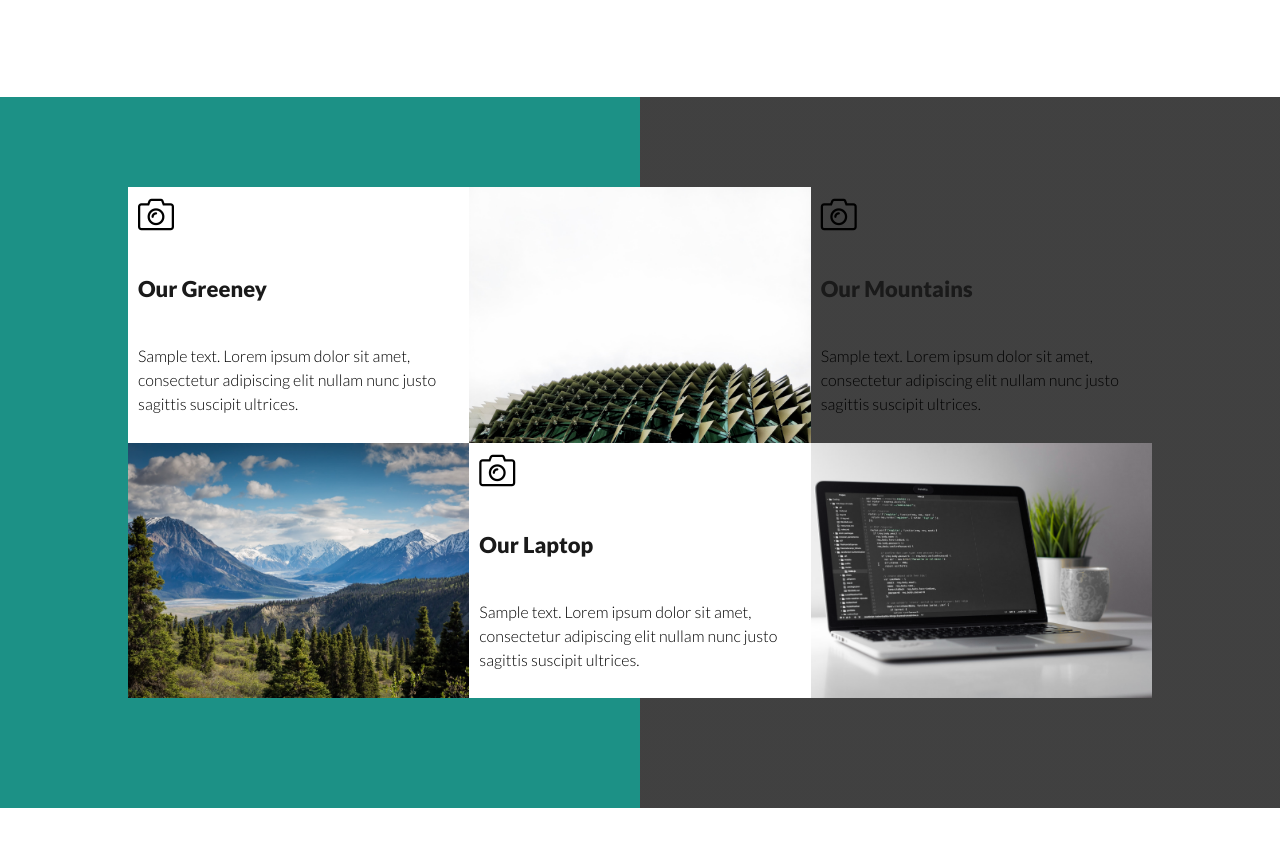
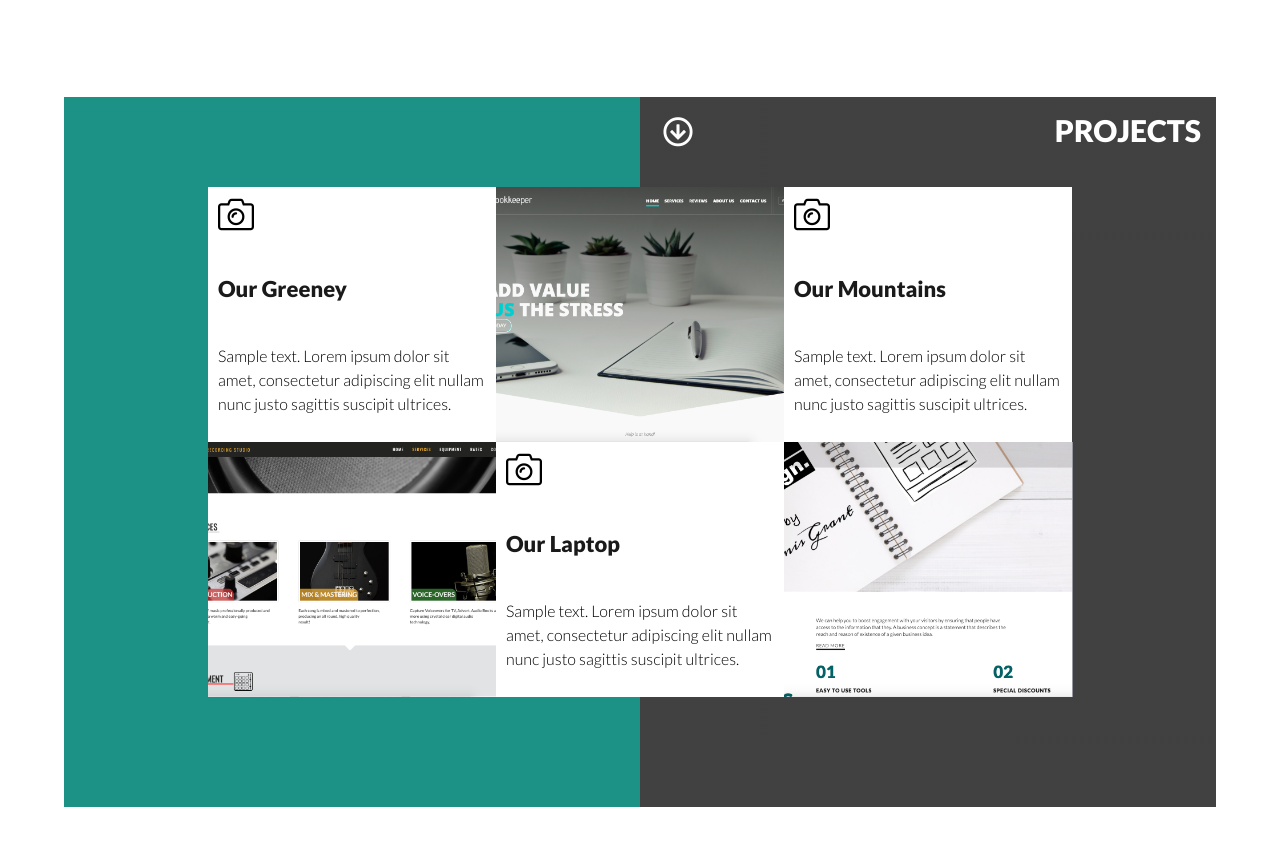
Before and after one commit to Denis-Grant/mysite, a website: page index.html in a window 1280 px wide. Shown: the part 1798-2644 px from the top of the page. Drawn offline with Linux system fonts and the light colour scheme.

Commit message:
portfolio

```diff
--- a/index.html
+++ b/index.html
@@ -24,7 +24,7 @@
                     </div>
                     <ul class="nav__menu">
                         <li><a href="#">HOME</a></li>
-                        <li><a href="#aims">SOLUTIONS</a></li>
+                        <li><a href="#solutions">SOLUTIONS</a></li>
                         <li><a href="#services">SERVICES</a></li>
                         <li><a href="#about">PROJECTS</a></li>
                         <li><a href="#about">ABOUT</a></li>
@@ -101,7 +101,11 @@
     <section id="portfolio">
       <div class="background">
         <div class="green-bg"></div>
-        <div class="black-bg"></div>
+        <div class="black-bg">
+          <i class="far fa-arrow-circle-down"></i>
+
+          <h3>PROJECTS</h3>
+        </div>
       </div>
       <div class="portfolio-wrapper">
         <div class="portfolio">
@@ -113,16 +117,16 @@
                 <p>Sample text. Lorem ipsum dolor sit amet, consectetur adipiscing elit nullam nunc justo sagittis suscipit ultrices.</p>
               </div>
               <div class="portfolio__box">
-               <img src="img/gallery/img-01.jpg" alt="">
+               <img src="img/gallery/bookeeping.png" alt="">
               </div>
-              <div class="portfolio__box toggle">
+              <div class="portfolio__box bg-color">
                 <i class="fal fa-camera-alt"></i>
                 <h3>Our Mountains</h3>
                 <p>Sample text. Lorem ipsum dolor sit amet, consectetur adipiscing elit nullam nunc justo sagittis suscipit ultrices.</p>
               </div>
 
               <div class="portfolio__box">
-                <img src="img/gallery/img-03.jpg" alt="">
+                <img src="img/gallery/studio.png" alt="">
               </div>
               <div class="portfolio__box white-bg">
                 <i class="fal fa-camera-alt"></i>
@@ -130,7 +134,7 @@
                 <p>Sample text. Lorem ipsum dolor sit amet, consectetur adipiscing elit nullam nunc justo sagittis suscipit ultrices.</p>
               </div>
               <div class="portfolio__box">
-                <img src="img/code3-b&w.png" alt="">
+                <img src="img/gallery/mysite.png" alt="">
               </div>
 
 
--- a/scss/style.scss
+++ b/scss/style.scss
@@ -186,12 +186,12 @@ header {
             justify-content: space-between;
             padding-right: 15px;
             align-items: center;
-            // justify-content:center;
             top: 88%;
             bottom: 0;
             left: 0;
             right: 0;
             background: #1a1a1ad4;
+            // background: #1a1a1ad4;
             color: #fff;
             font-size: 24px;
             h3 {
@@ -234,13 +234,15 @@ header {
     }
 } /* services end */ /*  *EOF* */
 
-#portfolio {
+section#portfolio {
+    margin: 0 auto;
+    width: 100%;
+    position: relative;
+    // padding-top: 0;
     margin-top: 100px;
     background: linear-gradient(to right, #1C9186 0%, #1C9186 50%,#1C9186 50%,#1a1a1ad4 50%,#1a1a1ad4 100%);
 
-    // height: 500px;
     .background {
-        z-index: 1;
         display: flex;
         width: 100%;
         height: inherit;
@@ -250,23 +252,37 @@ header {
         }
         .black-bg {
             width: 50%;
-            background: $black;
+            background: #1a1a1ad4;
+            // background: #1a1a1a63;
+            h3, {
+                position: absolute;
+                top: 15px;
+                right: 15px;
+                color: #fff;
+                font-size: 30px;
+                margin: 0 0;
+            }
+            i {
+                position: absolute;
+                top: 20px;
+                left: 52%;
+                color: #fff;
+                font-size: 30px;
+                margin: 0 0;
+            }
         }
     }
 
 }
 .portfolio-wrapper {
-    width:80%;
+    width:75%;
     margin: 0 auto;
 }
 .portfolio {
     position: relative;
-    z-index: 20;
     display: grid;
     padding: 20px 0;
     margin-bottom: 20px;
-    // grid-template-columns: repeat(3,1fr);
-
         &__box {
 
             i {
@@ -289,6 +305,10 @@ header {
                 object-fit: cover;
                 height: 100%;
             }
+
+        }
+        .bg-color {
+            background-color: #fff;
         }
 
 }
@@ -304,6 +324,7 @@ header {
             font-size: 43px;
         }
     }
+
     .solutions__footer {
         display: flex;
         justify-content: space-between;
@@ -323,7 +344,7 @@ header {
                 top: 90%;
                 justify-content:space-between;
                 i {
-                    transform: rotate(270deg);
+                    transform: rotate(220deg);
                 }
             }
            img {
@@ -348,8 +369,16 @@ header {
             }
         }
     }
+    section#portfolio {
+        width: 90%;
+    }
     .portfolio {
+
         grid-template-columns: 1fr 1fr;
+
+        .bg-color {
+            background-color: $light-grey;
+        }
     }
 }
 @media (min-width: 992px){
@@ -401,6 +430,12 @@ header {
     }
     .portfolio {
         grid-template-columns: repeat(3,1fr);
+        &__box img{
+            border-right: 1px solid $grey;
+        }
+        .bg-color {
+            background-color: #fff;
+        }
     }
 }
 @media (min-width: 1400x){
```
Also changed, not shown: css/style.css, img/gallery/bookeeping.png (added), img/gallery/mysite.png (added), img/gallery/studio.png (added).
